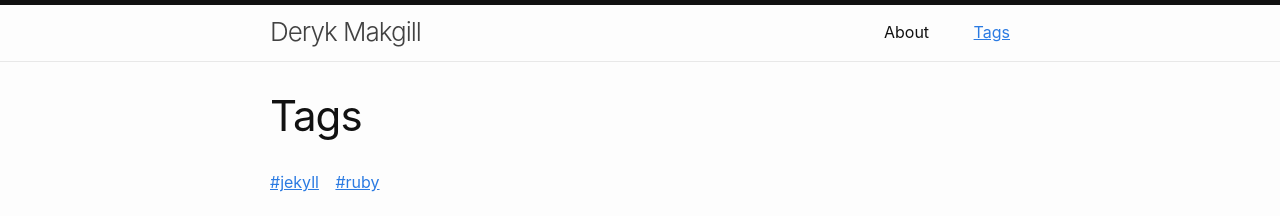
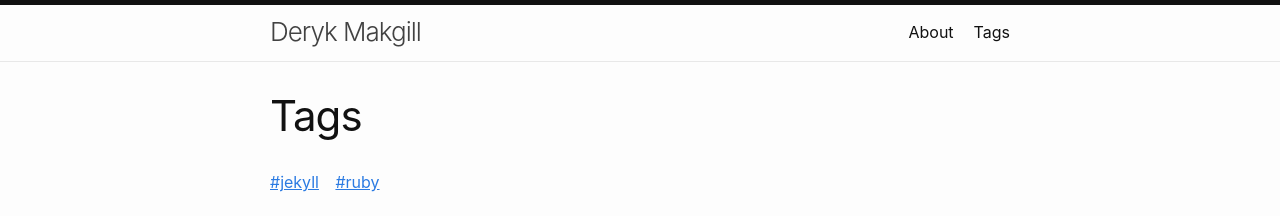
Before and after one commit to derykmakgill/krawisz, a Jekyll site: the page built from tags.html, in a window 1280 px wide. Shown: the top 216 px of the page. Built offline with Jekyll 4.4.1, drawn with Linux system fonts in a browser that asks for light colours.

Commit message:
Update header.html

```diff
--- a/_includes/header.html
+++ b/_includes/header.html
@@ -20,12 +20,9 @@
         <div class="trigger">
           {%- for path in page_paths -%}
             {%- assign my_page = site.pages | where: "path", path | first -%}
-           {% if my_page.url == page.url %}
-                <a class="current" class="page-link" href="{{ my_page.url | relative_url }}">{{ my_page.title | escape }}</a>
-              {% else %}
-                <a class="page-link" href="{{ my_page.url | relative_url }}">{{ my_page.title | escape }}</a>
-              {%- endif -%}
-
+            {%- if my_page.title -%}
+            <a class="page-link" href="{{ my_page.url | relative_url }}">{{ my_page.title | escape }}</a>
+            {%- endif -%}
           {%- endfor -%}
         </div>
       </nav>
```
